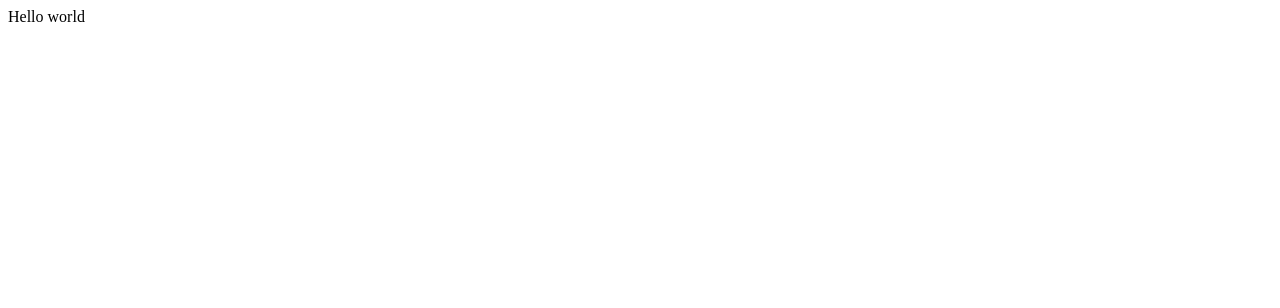
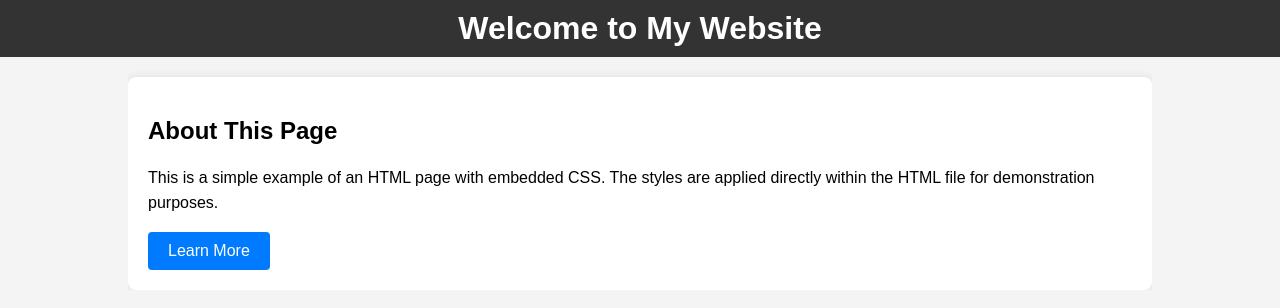
Before and after one commit to komaljoshi28/my-web-app, a plain HTML site: page index.html in a window 1280 px wide. Drawn offline with Linux system fonts and the light colour scheme.

Commit message:
Update index.html

```diff
--- a/index.html
+++ b/index.html
@@ -1,5 +1,75 @@
-<html>
-  <body>
-    Hello world
-  </body>
+<!DOCTYPE html>
+<html lang="en">
+<head>
+    <meta charset="UTF-8">
+    <meta name="viewport" content="width=device-width, initial-scale=1.0">
+    <title>Simple HTML with CSS</title>
+    <style>
+        body {
+            font-family: Arial, sans-serif;
+            margin: 0;
+            padding: 0;
+            background-color: #f4f4f4;
+        }
+
+        header {
+            background-color: #333;
+            color: white;
+            padding: 10px 0;
+            text-align: center;
+        }
+
+        .container {
+            width: 80%;
+            margin: auto;
+            overflow: hidden;
+        }
+
+        .content {
+            background: white;
+            padding: 20px;
+            margin-top: 20px;
+            border-radius: 8px;
+            box-shadow: 0 0 10px rgba(0, 0, 0, 0.1);
+        }
+
+        h1 {
+            margin: 0;
+        }
+
+        p {
+            line-height: 1.6;
+        }
+
+        .button {
+            display: inline-block;
+            font-size: 16px;
+            color: white;
+            background-color: #007bff;
+            padding: 10px 20px;
+            border: none;
+            border-radius: 4px;
+            text-decoration: none;
+            text-align: center;
+            cursor: pointer;
+            transition: background-color 0.3s ease;
+        }
+
+        .button:hover {
+            background-color: #0056b3;
+        }
+    </style>
+</head>
+<body>
+    <header>
+        <h1>Welcome to My Website</h1>
+    </header>
+    <div class="container">
+        <div class="content">
+            <h2>About This Page</h2>
+            <p>This is a simple example of an HTML page with embedded CSS. The styles are applied directly within the HTML file for demonstration purposes.</p>
+            <a href="#" class="button">Learn More</a>
+        </div>
+    </div>
+</body>
 </html>
```
